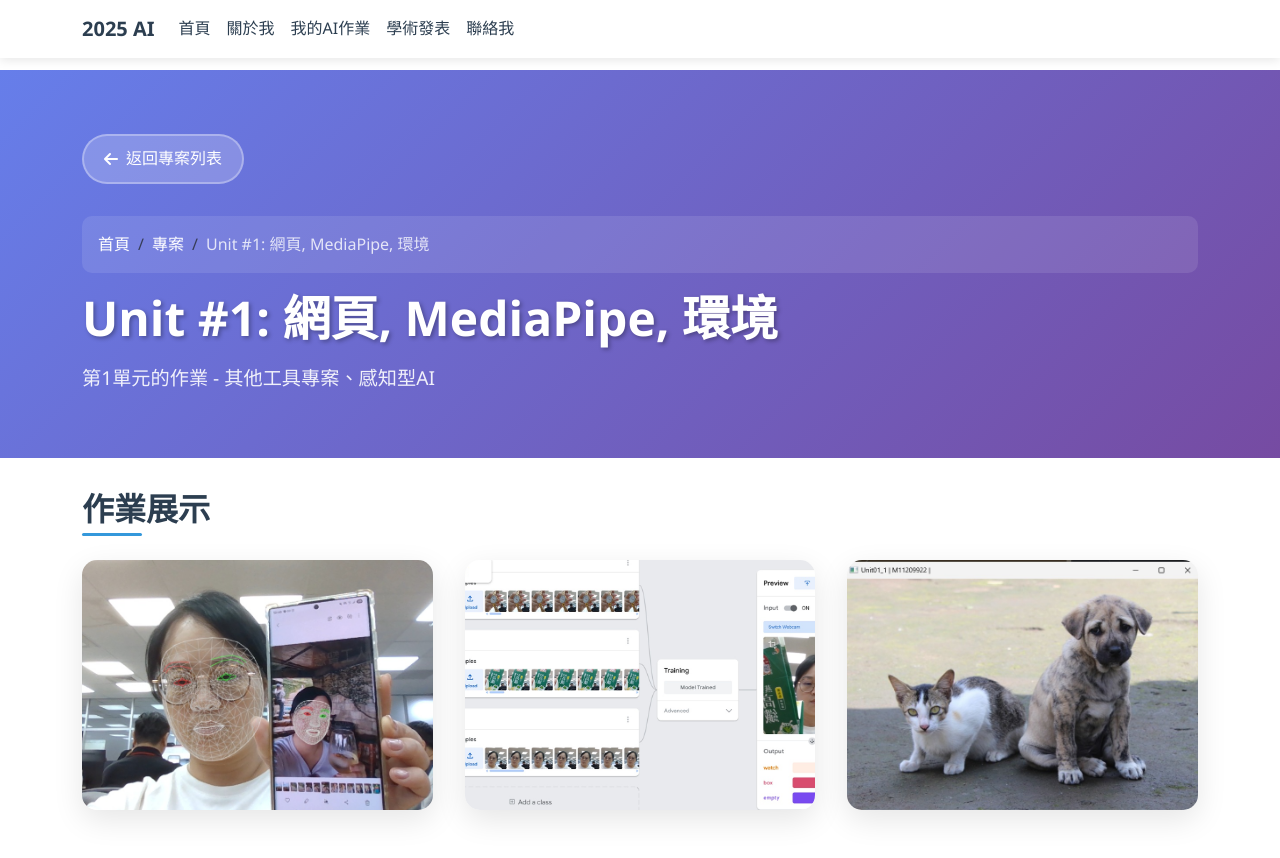
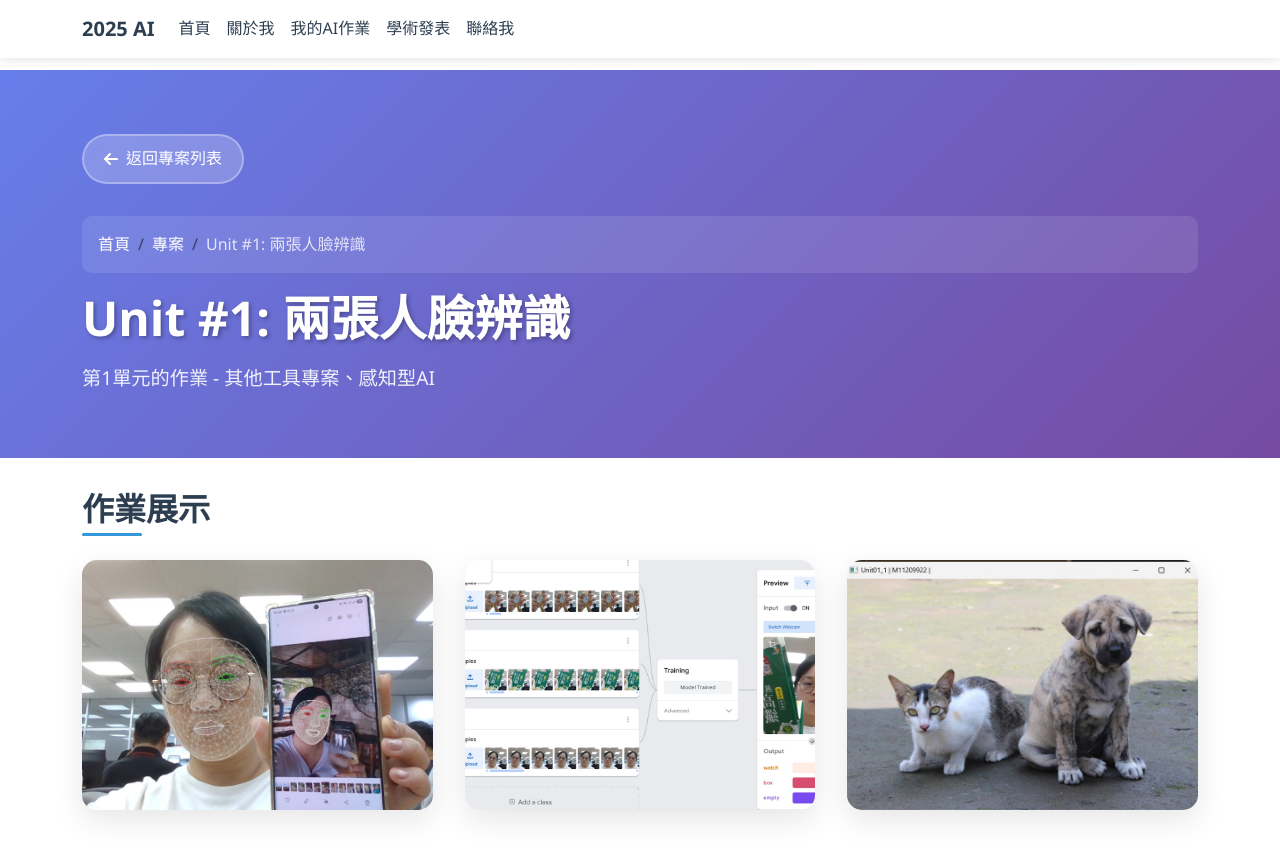
Before and after one commit to weichingmei/weichingmei.github.io, a plain HTML site: page unit.html in a window 1280 px wide. Drawn offline with nearby package versions, Linux system fonts and the light colour scheme.

Commit message:
Update unit.html

```diff
--- a/unit.html
+++ b/unit.html
@@ -128,9 +128,9 @@
 
         // Unit information with names and attributes
         const unitInfo = {
-            1: { name: "網頁, MediaPipe, 環境", attributes: ["其他工具專案", "感知型AI"] },
-            2: { name: "CV2", attributes: ["其他工具專案"] },
-            3: { name: "Object Detection", attributes: ["感知型AI"] },
+            1: { name: "兩張人臉辨識", attributes: ["其他工具專案", "感知型AI"] },
+            2: { name: "訓練模型", attributes: ["其他工具專案"] },
+            3: { name: "Python作業", attributes: ["感知型AI"] },
             4: { name: "Image Segmentation", attributes: ["感知型AI"] },
             5: { name: "Face Detection", attributes: ["感知型AI"] },
             6: { name: "Face Landmark Detection", attributes: ["感知型AI"] },
```
